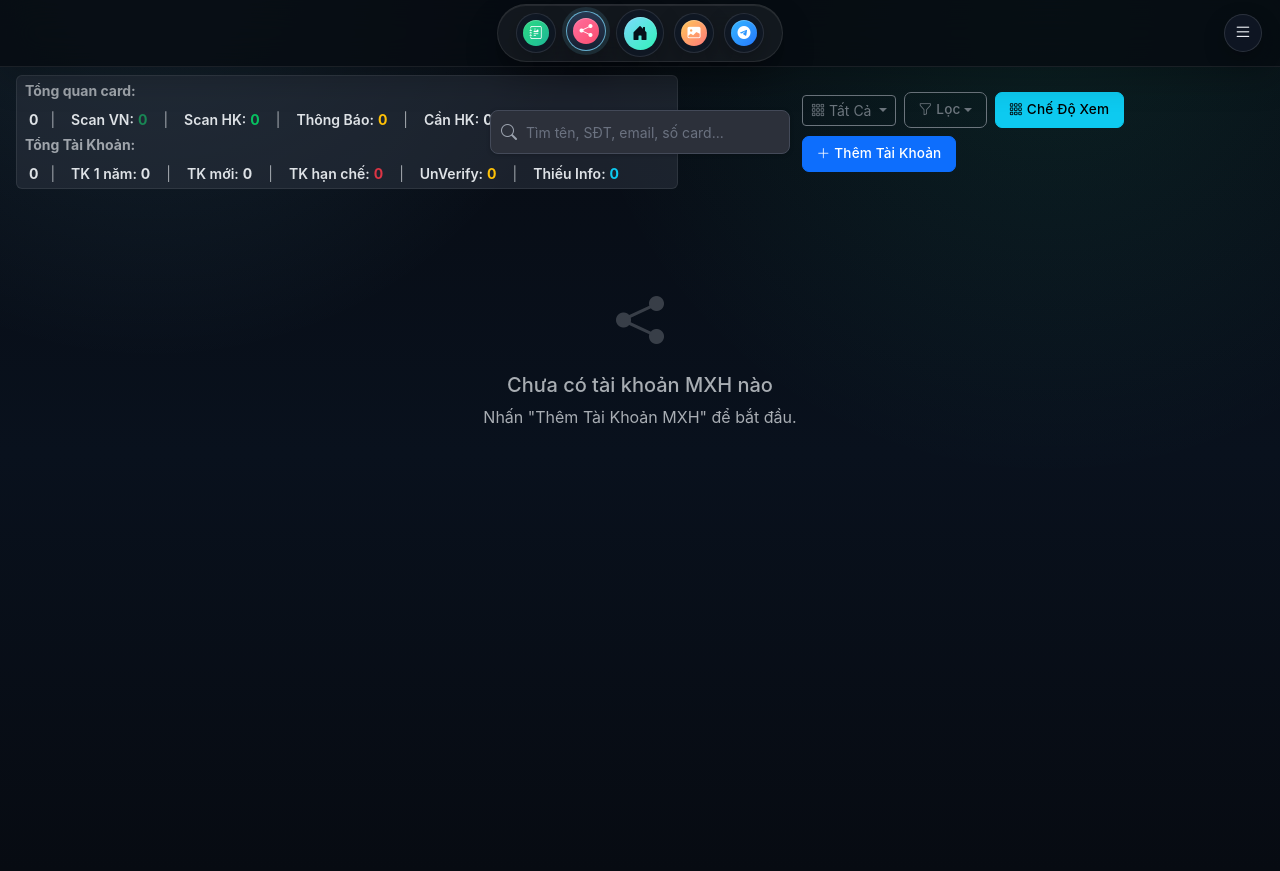
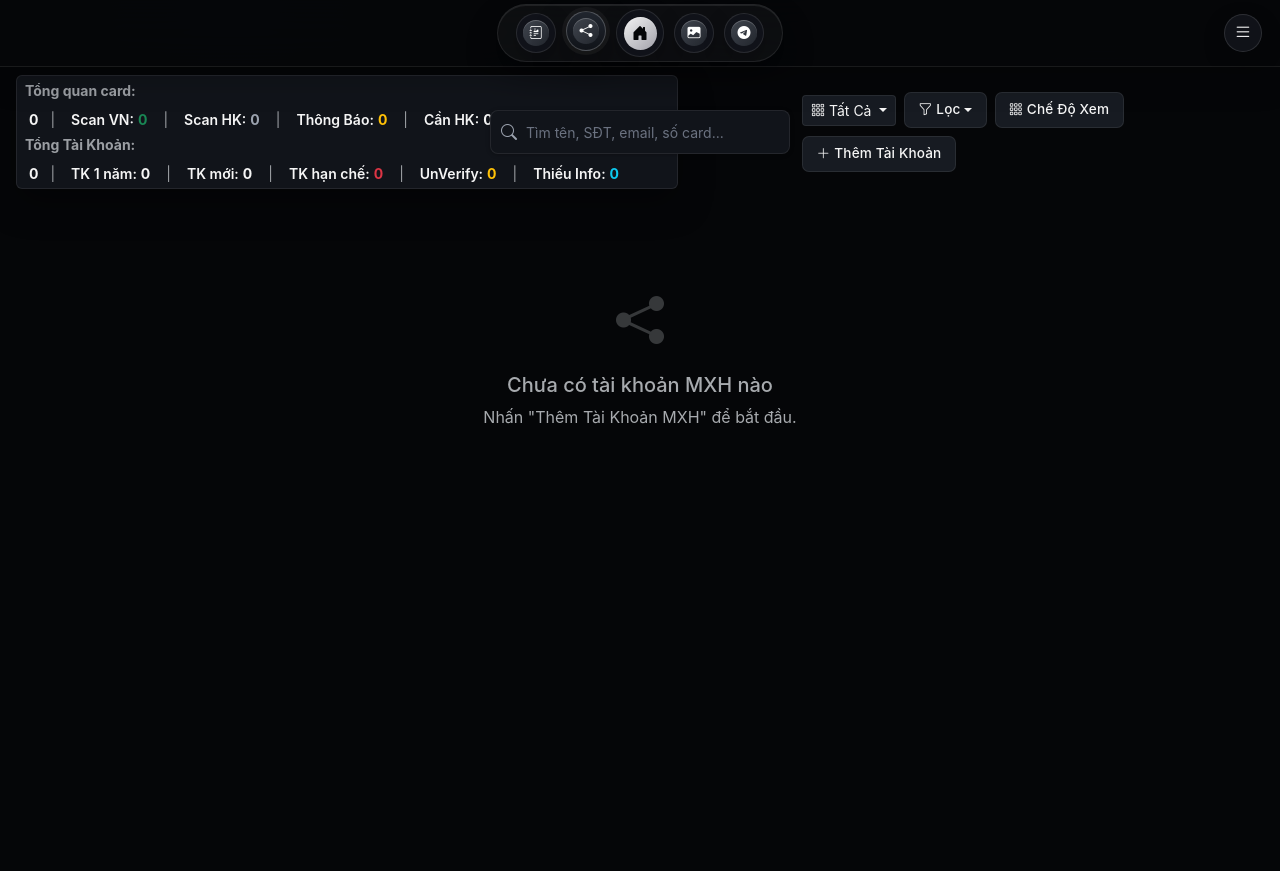
Before and after one commit to Sxcution/MonDashboard, a Flask app: page /mxh in a window 1280 px wide. Run offline with Flask 3, Linux system fonts and the light colour scheme; data that the repository does not hold is empty; some libraries are stand-ins or nearby versions.

Commit message:
Apply graphite dashboard theme

```diff
--- a/app/static/css/dashboard.css
+++ b/app/static/css/dashboard.css
@@ -1,32 +1,35 @@
 /* === Dashboard Theme Variables === */
 :root {
-    --dashboard-bg: #070b12;
-    --dashboard-bg-elevated: #0c121d;
-    --dashboard-surface: #111927;
-    --dashboard-surface-strong: #182235;
-    --dashboard-surface-hover: #202d42;
-    --dashboard-glass: rgba(15, 22, 34, 0.72);
-    --dashboard-glass-strong: rgba(20, 29, 44, 0.88);
-    --dashboard-glass-border: rgba(255, 255, 255, 0.12);
-    --dashboard-border: rgba(255, 255, 255, 0.12);
-    --dashboard-border-strong: rgba(255, 255, 255, 0.2);
-    --dashboard-text: #f4f7fb;
-    --dashboard-text-soft: #d4dbea;
-    --dashboard-muted: #a7b1c2;
-    --dashboard-muted-strong: #7f8a9e;
-    --dashboard-accent: #7ddcff;
-    --dashboard-accent-strong: #31f2b9;
-    --dashboard-warning: #ffc759;
-    --dashboard-danger: #ff6f9e;
-    --dashboard-shadow-soft: 0 22px 70px rgba(0, 0, 0, 0.32);
-    --dashboard-shadow-tight: 0 12px 30px rgba(0, 0, 0, 0.28);
+    --dashboard-bg: #050608;
+    --dashboard-bg-soft: #090b0f;
+    --dashboard-bg-elevated: #090b0f;
+    --dashboard-surface: #11141a;
+    --dashboard-surface-2: #171b22;
+    --dashboard-surface-strong: #171b22;
+    --dashboard-surface-hover: #1d222b;
+    --dashboard-glass: rgba(17, 20, 26, 0.78);
+    --dashboard-glass-strong: rgba(23, 27, 34, 0.92);
+    --dashboard-glass-border: rgba(255, 255, 255, 0.08);
+    --dashboard-border: rgba(255, 255, 255, 0.08);
+    --dashboard-border-strong: rgba(255, 255, 255, 0.14);
+    --dashboard-text: #f5f5f5;
+    --dashboard-text-soft: #d4d4d8;
+    --dashboard-muted: #9ca3af;
+    --dashboard-muted-strong: #71717a;
+    --dashboard-accent: #d4d4d8;
+    --dashboard-accent-strong: #f5f5f5;
+    --dashboard-success: #22c55e;
+    --dashboard-warning: #d4d4d8;
+    --dashboard-danger: #ef4444;
+    --dashboard-shadow-soft: 0 22px 70px rgba(0, 0, 0, 0.42);
+    --dashboard-shadow-tight: 0 12px 30px rgba(0, 0, 0, 0.34);
 
     /* Compatibility variables used by older page CSS. */
     --dark-bg: var(--dashboard-bg);
     --card-bg: var(--dashboard-surface);
     --border-color: var(--dashboard-border);
     --text-color: var(--dashboard-text);
-    --primary-color: #3b82f6;
+    --primary-color: var(--dashboard-accent);
     --hover-color: var(--dashboard-surface-hover);
 }
 
@@ -41,9 +44,9 @@ body {
     color: var(--dashboard-text);
     font-family: Inter, ui-sans-serif, system-ui, -apple-system, BlinkMacSystemFont, "Segoe UI", sans-serif;
     background:
-        radial-gradient(circle at 12% -10%, rgba(125, 220, 255, 0.13), transparent 28rem),
-        radial-gradient(circle at 82% 0%, rgba(49, 242, 185, 0.09), transparent 30rem),
-        linear-gradient(180deg, #070b12 0%, #09111d 52%, #070b12 100%) !important;
+        radial-gradient(circle at 18% -8%, rgba(255, 255, 255, 0.045), transparent 30rem),
+        radial-gradient(circle at 86% 0%, rgba(255, 255, 255, 0.032), transparent 34rem),
+        linear-gradient(180deg, #050608 0%, #090b0f 52%, #050608 100%) !important;
 }
 
 .dashboard-page-shell,
@@ -73,7 +76,7 @@ main,
     margin: 0;
     padding: 4px 18px;
     border-bottom: 1px solid rgba(255, 255, 255, 0.08);
-    background: rgba(7, 11, 18, 0.82) !important;
+    background: rgba(5, 6, 8, 0.88) !important;
     box-shadow: 0 12px 34px rgba(0, 0, 0, 0.2);
     backdrop-filter: blur(18px);
 }
@@ -96,7 +99,7 @@ main,
     padding: 4px 18px;
     border: 1px solid rgba(255, 255, 255, 0.09);
     border-radius: 999px;
-    background: rgba(255, 255, 255, 0.055) !important;
+    background: rgba(255, 255, 255, 0.04) !important;
     box-shadow: inset 0 1px 0 rgba(255, 255, 255, 0.08), 0 16px 34px rgba(0, 0, 0, 0.22);
 }
 
@@ -116,7 +119,7 @@ main,
     border: 1px solid rgba(255, 255, 255, 0.1) !important;
     border-radius: 999px !important;
     color: var(--dashboard-text) !important;
-    background: rgba(16, 24, 37, 0.9) !important;
+    background: rgba(17, 20, 26, 0.94) !important;
     box-shadow: 0 8px 22px rgba(0, 0, 0, 0.22);
     transition: transform 180ms ease, border-color 180ms ease, background-color 180ms ease, box-shadow 180ms ease;
 }
@@ -124,16 +127,16 @@ main,
 .main-nav .nav-link:hover,
 .main-nav .nav-link:focus-visible {
     transform: translateY(-2px);
-    border-color: rgba(125, 220, 255, 0.48) !important;
-    background: rgba(32, 45, 66, 0.94) !important;
+    border-color: var(--dashboard-border-strong) !important;
+    background: rgba(29, 34, 43, 0.96) !important;
     box-shadow: 0 14px 34px rgba(0, 0, 0, 0.3);
 }
 
 .main-nav .nav-link.active {
     transform: translateY(-2px);
-    border-color: rgba(125, 220, 255, 0.72) !important;
-    background: linear-gradient(180deg, rgba(40, 57, 82, 0.98), rgba(23, 33, 51, 0.98)) !important;
-    box-shadow: 0 0 0 4px rgba(125, 220, 255, 0.12), 0 16px 34px rgba(0, 0, 0, 0.34) !important;
+    border-color: rgba(255, 255, 255, 0.22) !important;
+    background: linear-gradient(180deg, rgba(33, 38, 47, 0.98), rgba(17, 20, 26, 0.98)) !important;
+    box-shadow: 0 0 0 4px rgba(255, 255, 255, 0.045), 0 16px 34px rgba(0, 0, 0, 0.38) !important;
 }
 
 .main-nav .nav-item-home .nav-link {
@@ -162,24 +165,24 @@ main,
 }
 
 .notes-icon {
-    background: linear-gradient(135deg, #2bd982 0%, #1fbd9b 100%);
+    background: linear-gradient(135deg, #3f444d 0%, #22262d 100%);
 }
 
 .mxh-icon {
-    background: linear-gradient(135deg, #ff6f9e 0%, #fb4d6f 100%);
+    background: linear-gradient(135deg, #3f444d 0%, #22262d 100%);
 }
 
 .home-icon {
-    background: linear-gradient(135deg, #7ddcff 0%, #31f2b9 100%);
-    color: #06111a;
+    background: linear-gradient(135deg, #f5f5f5 0%, #a1a1aa 100%);
+    color: #050608;
 }
 
 .image-icon {
-    background: linear-gradient(135deg, #ffc759 0%, #ff7a7a 100%);
+    background: linear-gradient(135deg, #3f444d 0%, #22262d 100%);
 }
 
 .telegram-icon {
-    background: linear-gradient(135deg, #36b7ff 0%, #2478ff 100%);
+    background: linear-gradient(135deg, #3f444d 0%, #22262d 100%);
 }
 
 .dashboard-menu-nav {
--- a/app/static/css/mxh.css
+++ b/app/static/css/mxh.css
@@ -90,7 +90,7 @@
         }
 
         .card-number:hover {
-            color: #00e0ff !important;
+            color: var(--dashboard-text, #f5f5f5) !important;
         }
 
         /* ========================================
@@ -119,8 +119,8 @@
         }
 
         .mxh-menu-item:hover {
-            background: rgba(0, 224, 255, 0.15);
-            color: #00e0ff;
+            background: rgba(255, 255, 255, 0.07);
+            color: #fff;
         }
 
         .mxh-menu-item.has-submenu>span::after {
@@ -412,7 +412,7 @@
         }
 
         #mxh-search-group:focus-within {
-            box-shadow: 0 0 0 3px rgba(13, 202, 240, 0.18), 0 1px 4px rgba(0, 0, 0, 0.25) !important;
+            box-shadow: 0 0 0 3px rgba(255, 255, 255, 0.035), 0 1px 4px rgba(0, 0, 0, 0.25) !important;
         }
 
         /* ========================================
@@ -435,8 +435,8 @@
         }
 
         #mxh-search-group:focus-within {
-            border-color: #0dcaf0 !important;
-            box-shadow: 0 0 0 1px rgba(13, 202, 240, 0.25) !important;
+            border-color: var(--dashboard-border-strong, rgba(255, 255, 255, .14)) !important;
+            box-shadow: 0 0 0 1px rgba(255, 255, 255, 0.08) !important;
         }
 
         /* Search icon */
@@ -452,7 +452,7 @@
         }
 
         #mxh-search-group:focus-within #mxh-search-icon {
-            color: #0dcaf0 !important;
+            color: var(--dashboard-muted, #9ca3af) !important;
         }
 
         /* Search input */
@@ -1158,15 +1158,171 @@
     }
 }
 
-@media (max-width: 640px) {
-    .dashboard-nav-shell {
+/* ========================================
+   PREMIUM GRAPHITE THEME OVERRIDES
+   Keep MXH behavior/classes intact; neutralize bright glow styling.
+   ======================================== */
+
+#mxh-tool-pane,
+#mxh-tool-pane > .container-fluid,
+.mxh-page-shell {
+    background: var(--dashboard-bg, #050608) !important;
+    color: var(--dashboard-text, #f5f5f5);
+}
 
 .mxh-stats-card,
-.mxh-search-container {
-    background-color: var(--dashboard-surface) !important;
-    border-color: var(--dashboard-border) !important;
+.mxh-search-container,
+.tool-card.mxh-card,
+.mxh-card-face .card,
+.mxh-context-menu,
+.mxh-submenu,
+.notice-tooltip,
+.notice-preview,
+.mxh-scan-history-content {
+    background: var(--dashboard-surface, #11141a) !important;
+    border-color: var(--dashboard-border, rgba(255, 255, 255, .08)) !important;
+    color: var(--dashboard-text, #f5f5f5) !important;
+    box-shadow: 0 14px 34px rgba(0, 0, 0, .34) !important;
 }
 
-#mxh-tool-pane > .container-fluid {
-    background-color: #1a1a1a !important;
+.tool-card.mxh-card,
+.mxh-card-face .card {
+    border-radius: 8px !important;
 }
+
+.tool-card.mxh-card:hover,
+.mxh-card-face .card:hover {
+    transform: none !important;
+    border-color: var(--dashboard-border-strong, rgba(255, 255, 255, .14)) !important;
+    box-shadow: 0 18px 42px rgba(0, 0, 0, .42) !important;
+}
+
+.card-number:hover,
+.editable-field:focus,
+.mxh-editable-username:focus,
+.mxh-editable-line:focus {
+    color: var(--dashboard-text, #f5f5f5) !important;
+    border-bottom-color: var(--dashboard-border-strong, rgba(255, 255, 255, .14)) !important;
+}
+
+.nearby-glow-name,
+.mxh-menu-item.nearby-glow-menu {
+    color: var(--dashboard-text-soft, #d4d4d8) !important;
+    text-shadow: none !important;
+    animation: none !important;
+}
+
+.mxh-menu-item,
+.mxh-submenu .mxh-menu-item {
+    color: var(--dashboard-text-soft, #d4d4d8) !important;
+}
+
+.mxh-menu-item:hover,
+.mxh-menu-item.nearby-glow-menu:hover {
+    color: #fff !important;
+    background: rgba(255, 255, 255, .07) !important;
+    text-shadow: none !important;
+}
+
+.mxh-border-red,
+.mxh-border-orange,
+.mxh-border-green,
+.mxh-border-white,
+.mxh-border-yellow,
+.mxh-border-blue,
+.notice-expired-blink {
+    border: 1px solid var(--dashboard-border-strong, rgba(255, 255, 255, .14)) !important;
+    box-shadow: none !important;
+}
+
+#mxh-search-group,
+#mxh-search-group.input-group {
+    background: var(--dashboard-surface, #11141a) !important;
+    border-color: var(--dashboard-border, rgba(255, 255, 255, .08)) !important;
+    box-shadow: 0 1px 4px rgba(0, 0, 0, .28) !important;
+}
+
+#mxh-search-group:focus-within {
+    border-color: var(--dashboard-border-strong, rgba(255, 255, 255, .14)) !important;
+    box-shadow: 0 0 0 3px rgba(255, 255, 255, .035), 0 1px 4px rgba(0, 0, 0, .28) !important;
+}
+
+#mxh-search-icon,
+#mxh-search-group:focus-within #mxh-search-icon,
+#mxh-search-clear,
+.mxh-dynamic-color,
+.mxh-platform-icon,
+.mxh-icon-notes,
+.mxh-icon-phone-history,
+.mxh-icon-move,
+.mxh-icon-target,
+.mxh-menu-success,
+.mxh-menu-warning,
+.mxh-menu-danger,
+.mxh-menu-move,
+.mxh-menu-icon-shelter,
+.mxh-menu-icon-security-folder,
+.mxh-menu-icon-multi-user,
+.mxh-menu-icon-clone-app,
+.mxh-color-success,
+.mxh-color-nearby,
+.mxh-color-hk {
+    color: var(--dashboard-muted, #9ca3af) !important;
+}
+
+.btn-mxh-action,
+#mxh-groups-nav .btn,
+#mxh-platform-dropdown {
+    border-color: var(--dashboard-border, rgba(255, 255, 255, .08)) !important;
+    color: var(--dashboard-text, #f5f5f5) !important;
+    background: var(--dashboard-surface-2, #171b22) !important;
+    box-shadow: none !important;
+}
+
+.btn-mxh-action:hover,
+#mxh-groups-nav .btn:hover,
+#mxh-platform-dropdown:hover {
+    filter: none !important;
+    border-color: var(--dashboard-border-strong, rgba(255, 255, 255, .14)) !important;
+    background: #1d222b !important;
+}
+
+.group-badge,
+.smart-badge,
+.card-top-badge,
+.nav-badge,
+.mxh-badge-due,
+.mxh-badge-anniversary,
+.mxh-badge-nearby,
+.mxh-dynamic-badge,
+.mxh-account-index-badge {
+    border: 1px solid var(--dashboard-border-strong, rgba(255, 255, 255, .14)) !important;
+    color: var(--dashboard-text, #f5f5f5) !important;
+    background: #27272a !important;
+    box-shadow: none !important;
+    text-shadow: none !important;
+    animation: none !important;
+}
+
+.group-btn:hover .smart-badge,
+.card-top-badge:hover {
+    transform: none !important;
+    box-shadow: none !important;
+}
+
+.mxh-filter-overlay-inner,
+.stats-clickable:hover,
+.active-stat-filter {
+    text-shadow: none !important;
+}
+
+.notice-preview::after {
+    border-color: var(--dashboard-border, rgba(255, 255, 255, .08)) !important;
+}
+
+.notice-line,
+.mxh-notice-line,
+.notice-line.expired,
+.mxh-notice-line.expired {
+    color: var(--dashboard-muted, #9ca3af) !important;
+}
--- a/app/static/css/mxh_new_features.css
+++ b/app/static/css/mxh_new_features.css
@@ -39,9 +39,9 @@
   margin-top: -2px;
 }
 
-/* Stats panel: subtle cyber look */
+/* Stats panel: subtle graphite look */
 .mxh-stats-card {
-  background: rgba(44, 51, 64, 0.55);
+  background: rgba(17, 20, 26, 0.78);
   border: 1px solid rgba(255, 255, 255, 0.08);
 }
 
@@ -74,13 +74,13 @@
 .stats-clickable:hover {
     background-color: rgba(255, 255, 255, 0.1);
     color: #fff !important;
-    text-shadow: 0 0 5px rgba(255, 255, 255, 0.5);
+    text-shadow: none;
 }
 
 .active-stat-filter {
-    background-color: rgba(13, 110, 253, 0.3) !important; /* Bootstrap Primary 30% */
+    background-color: rgba(255, 255, 255, 0.08) !important;
     color: #fff !important;
     font-weight: bold;
-    border: 1px solid rgba(13, 110, 253, 0.5);
-    box-shadow: 0 0 8px rgba(13, 110, 253, 0.4);
+    border: 1px solid rgba(255, 255, 255, 0.14);
+    box-shadow: none;
 }
--- a/app/static/js/dashboard.js
+++ b/app/static/js/dashboard.js
@@ -8,6 +8,7 @@ const dashboardTabLifecycles = {};
 let dashboardTabShellBound = false;
 let activeDashboardTabId = null;
 let dashboardSwitchToken = 0;
+const DASHBOARD_GRAPHITE_BG = '#050608';
 function normalizeAssetUrl(url, base = window.location.href) {
     try {
         return new URL(url, base).href;
@@ -321,18 +322,9 @@ function showPlatformNotification(title, body, icon = "/static/favicon.ico") {
     }
 }
 function openThemeColorPrompt() {
-    const currentColor = localStorage.getItem('dashboardThemeColor') || '#1a1d21';
-    const nextColor = prompt('Nhap ma mau theme dashboard, vi du #1a1d21', currentColor);
-    if (nextColor === null)
-        return;
-    const normalized = nextColor.trim();
-    if (!/^#[0-9a-fA-F]{6}$/.test(normalized)) {
-        showToast('Ma mau khong hop le. Hay nhap dang #1a1d21.', 'error');
-        return;
-    }
-    localStorage.setItem('dashboardThemeColor', normalized);
-    document.documentElement.style.setProperty('--dashboard-bg', normalized);
-    showToast(`Da doi mau theme: ${normalized}`, 'success');
+    localStorage.setItem('dashboardThemeColor', DASHBOARD_GRAPHITE_BG);
+    document.documentElement.style.setProperty('--dashboard-bg', DASHBOARD_GRAPHITE_BG);
+    showToast('Da ap dung giao dien graphite.', 'success');
 }
 function handleDashboardImageNavClick(event) {
     if (window.location.pathname.startsWith('/image')) {
@@ -505,15 +497,12 @@ function initDashboardNavbar() {
 }
 function applySavedDashboardTheme() {
     const resetVersionKey = 'dashboardThemeResetVersion';
-    const resetVersion = 'restore-pre-sample-original-20260516';
-    if (localStorage.getItem(resetVersionKey) !== resetVersion) {
-        localStorage.setItem('dashboardThemeColor', '#1a1d21');
+    const resetVersion = 'graphite-theme-20260607';
+    if (localStorage.getItem(resetVersionKey) !== resetVersion || localStorage.getItem('dashboardThemeColor') !== DASHBOARD_GRAPHITE_BG) {
+        localStorage.setItem('dashboardThemeColor', DASHBOARD_GRAPHITE_BG);
         localStorage.setItem(resetVersionKey, resetVersion);
     }
-    const savedColor = localStorage.getItem('dashboardThemeColor');
-    if (savedColor && /^#[0-9a-fA-F]{6}$/.test(savedColor)) {
-        document.documentElement.style.setProperty('--dashboard-bg', savedColor);
-    }
+    document.documentElement.style.setProperty('--dashboard-bg', DASHBOARD_GRAPHITE_BG);
 }
 window.alert = showAlert;
 window.confirm = showConfirm;
--- a/app/templates/home.html
+++ b/app/templates/home.html
@@ -1,7 +1,7 @@
 {% extends "layouts/base.html" %}
 
 {% block styles %}
-<link rel="stylesheet" href="{{ url_for('static', filename='css/home.css') }}?v=hermes-chat-20260605-4">
+<link rel="stylesheet" href="{{ url_for('static', filename='css/home.css') }}?v=20260607-graphite-theme-3">
 {% endblock %}
 
 {% block content %}
--- a/app/templates/layouts/base.html
+++ b/app/templates/layouts/base.html
@@ -1,6 +1,6 @@
 <!doctype html>
 <html lang="vi" data-bs-theme="dark">
-{% set global_asset_v = '20260518-toast-oneline' %}
+{% set global_asset_v = '20260607-graphite-theme-3' %}
 
 <head>
     <meta charset="utf-8">
@@ -11,7 +11,7 @@
     <link rel="stylesheet" href="https://cdn.jsdelivr.net/npm/bootstrap-icons@1.11.3/font/bootstrap-icons.min.css">
     <link rel="stylesheet" href="{{ url_for('static', filename='css/style.css') }}?v={{ global_asset_v }}">
     <link rel="stylesheet" href="{{ url_for('static', filename='css/chat.css') }}">
-    <link rel="stylesheet" href="{{ url_for('static', filename='css/dashboard.css') }}">
+    <link rel="stylesheet" href="{{ url_for('static', filename='css/dashboard.css') }}?v={{ global_asset_v }}">
     {% block styles %}{% endblock %}
 </head>
 
--- a/app/templates/mxh.html
+++ b/app/templates/mxh.html
@@ -3,8 +3,8 @@
 {% block content %}
 <div class="tab-pane fade show active" id="mxh-tool-pane" role="tabpanel">
     <div class="container-fluid mxh-page-shell">
-        <link rel="stylesheet" href="{{ url_for('static', filename='css/mxh_new_features.css') }}">
-        <link rel="stylesheet" href="{{ url_for('static', filename='css/mxh.css') }}">
+        <link rel="stylesheet" href="{{ url_for('static', filename='css/mxh_new_features.css') }}?v=20260607-graphite-theme-3">
+        <link rel="stylesheet" href="{{ url_for('static', filename='css/mxh.css') }}?v=20260607-graphite-theme-3">
 
 
         <!-- Action Buttons and Groups - All in one row -->
```
Also changed, not shown: other parts of app/static/css/dashboard.css (+12 -12 lines), app/static/css/home.css (+50 -49 lines).
